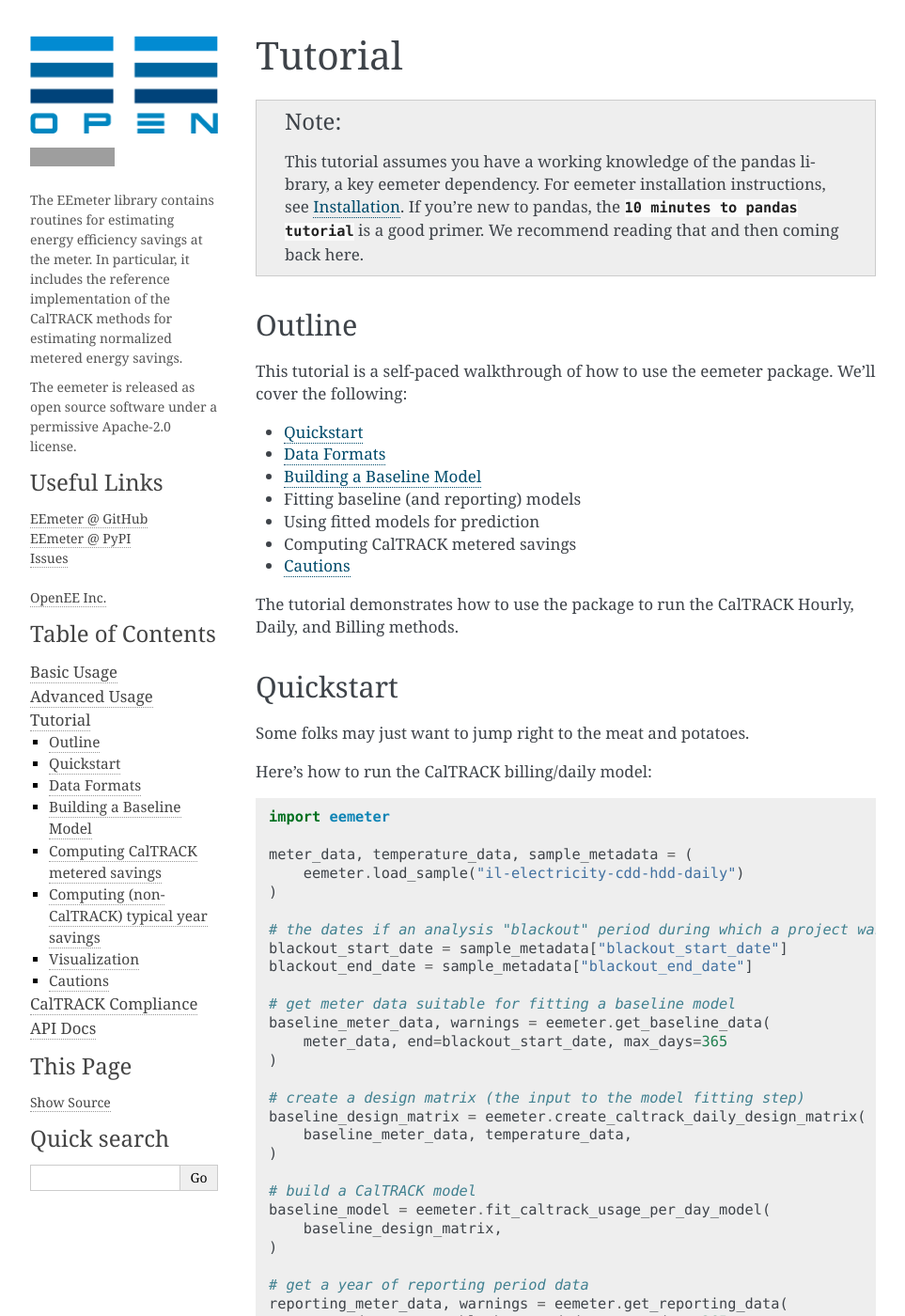
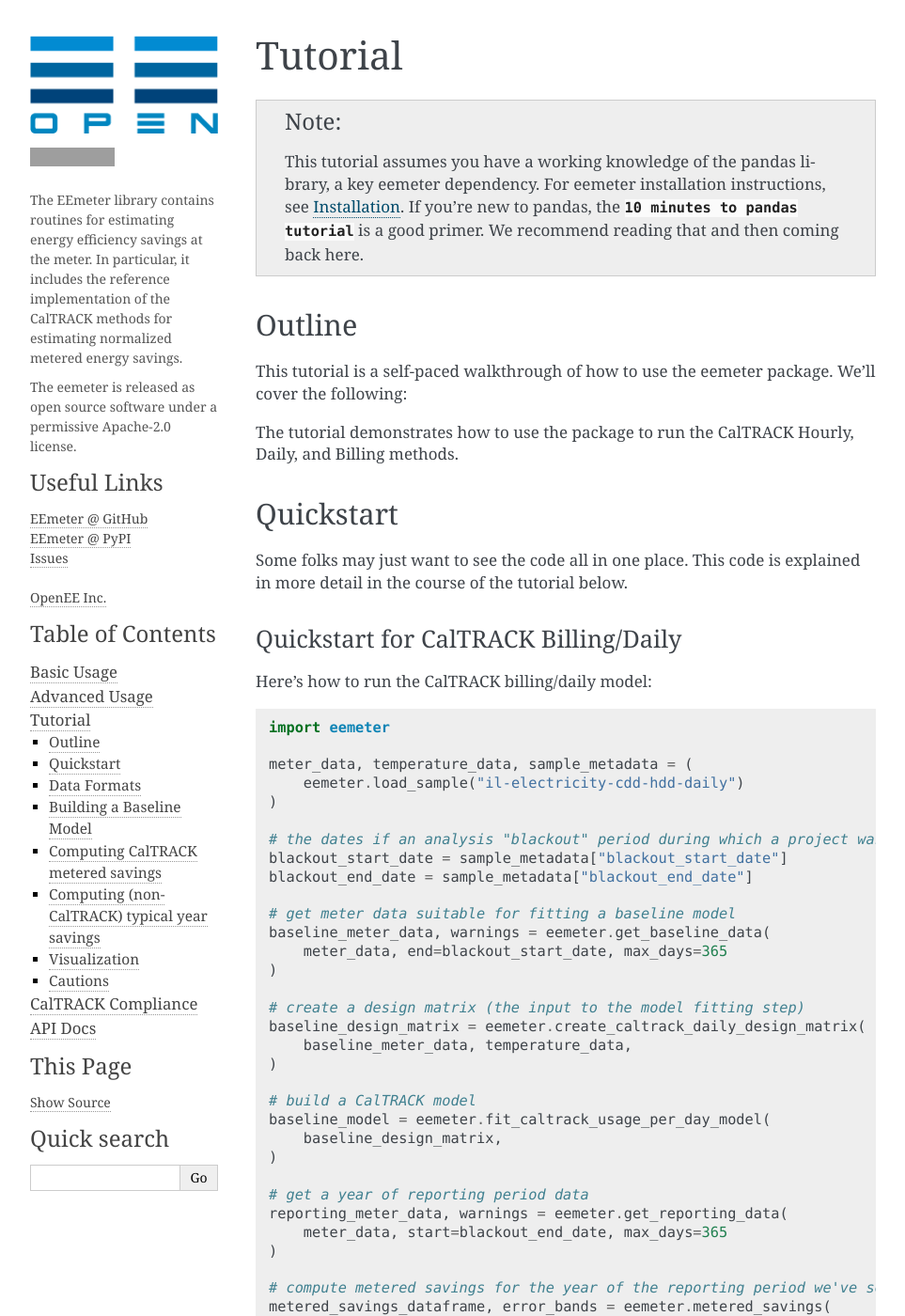
Before and after one commit to openeemeter/eemeter, a Sphinx documentation site: the page built from docs/tutorial.rst, in a window 1280 px wide and 1400 px high. Shown: the whole window at 94% size, without its empty margins (148-1111 px from the left). Built offline with Sphinx 7.4.7, drawn with Linux system fonts in a browser that asks for light colours; pages that are not in the unit, such as notebooks, are missing from menus; some of the changed text lies outside the part shown; grey boxes are pictures that could not be loaded.

Commit message:
Update tutorial
Signed-off-by: Phil Ngo <ngo.phil@gmail.com>

```diff
--- a/docs/tutorial.rst
+++ b/docs/tutorial.rst
@@ -21,14 +21,6 @@ cover the following:
 
    tutorial
 
-- :ref:`quickstart`
-- :ref:`data-formats`
-- :ref:`baseline-model`
-- Fitting baseline (and reporting) models
-- Using fitted models for prediction
-- Computing CalTRACK metered savings
-- :ref:`cautions`
-
 The tutorial demonstrates how to use the package to run the CalTRACK Hourly, Daily,
 and Billing methods.
 
@@ -37,7 +29,11 @@ and Billing methods.
 Quickstart
 ----------
 
-Some folks may just want to jump right to the meat and potatoes.
+Some folks may just want to see the code all in one place. This code is explained
+in more detail in the course of the tutorial below.
+
+Quickstart for CalTRACK Billing/Daily
+~~~~~~~~~~~~~~~~~~~~~~~~~~~~~~~~~~~~~
 
 Here's how to run the CalTRACK billing/daily model::
 
@@ -80,8 +76,11 @@ Here's how to run the CalTRACK billing/daily model::
     # total metered savings
     total_metered_savings = metered_savings_dataframe.metered_savings.sum()
 
+Quickstart for CalTRACK Hourly
+~~~~~~~~~~~~~~~~~~~~~~~~~~~~~~
 
-And here's now to run the CalTRACK hourly model::
+And here's now to run the CalTRACK hourly model. Again, this is explained in more
+detail below::
 
     import eemeter
 
```
